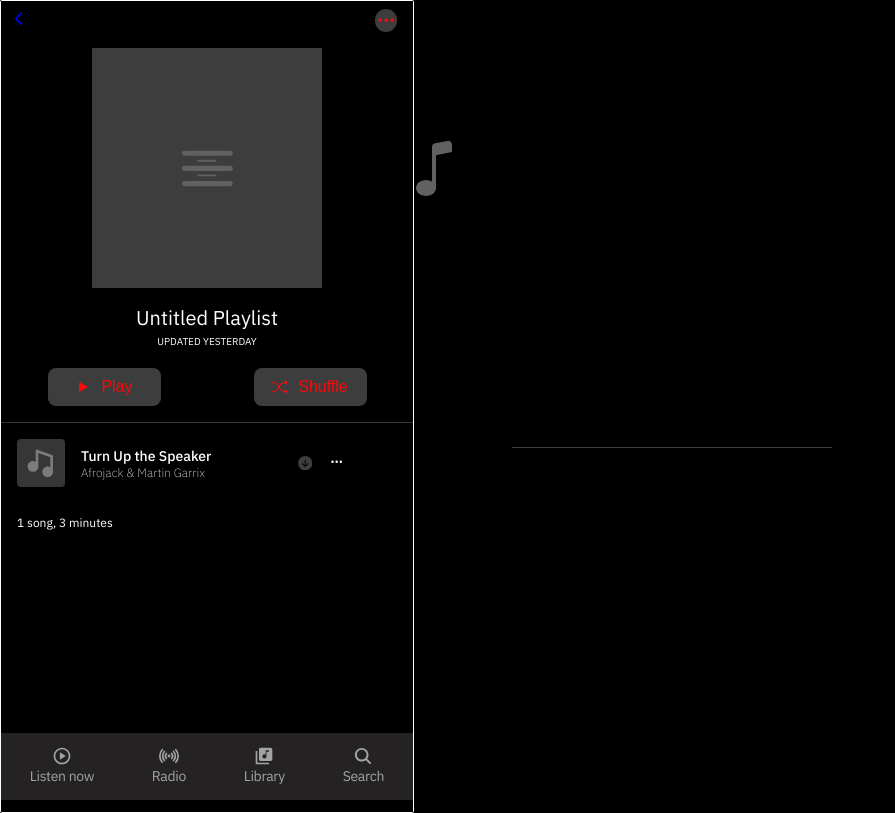
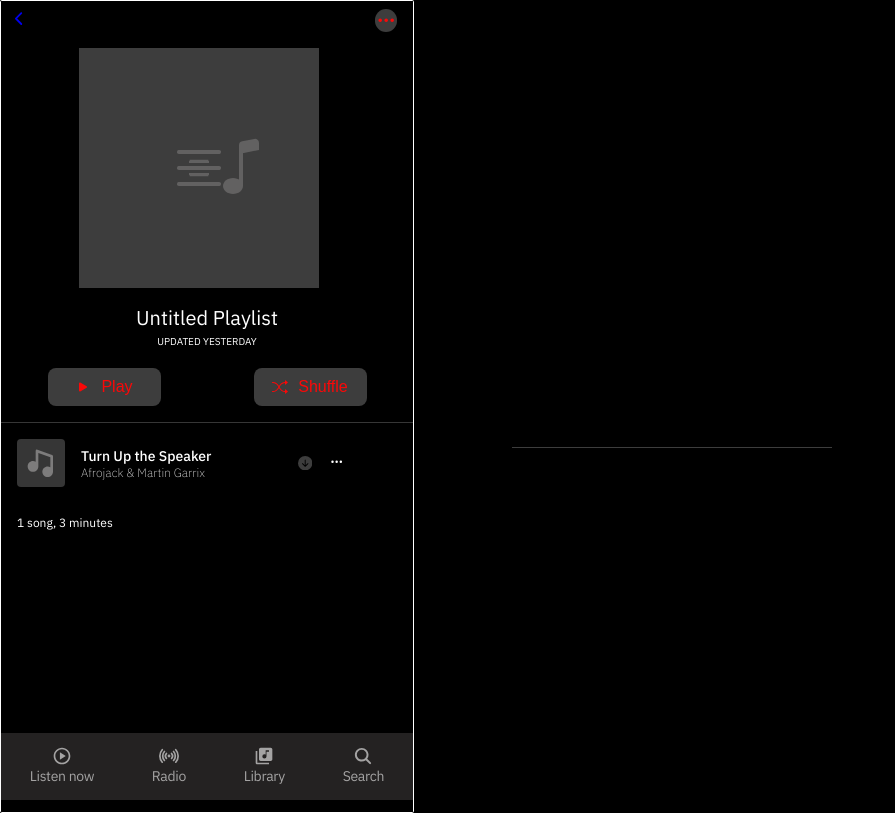
Before and after one commit to Laurajcb/music-clon, a React (Create React App) app: page /untitledPlaylist in a window 1280 px wide. Shown: the whole page, without its empty margins (0-895 px from the left). Built offline with nearby package versions, Linux system fonts and the light colour scheme.

Commit message:
[FIX] improve code

```diff
--- a/src/components/UntitledPlaylist/UntitledPlaylist.js
+++ b/src/components/UntitledPlaylist/UntitledPlaylist.js
@@ -5,6 +5,7 @@ import { BsFillArrowDownCircleFill, BsFillPlayFill, BsMusicNote, BsShuffle, BsTh
 import { FiMenu } from 'react-icons/fi';
 import { IoIosArrowBack } from 'react-icons/io';
 import { Link } from "react-router-dom";
+import ListImg from "../../assets/icons/List.png";
 
 
 import { AiFillMinusCircle, AiTwotoneDislike } from 'react-icons/ai';
@@ -32,7 +33,11 @@ function UntitledPlaylist() {
 
 
   return (
-    <section className="UntitledPlaylist">
+    <section className="UntitledPlaylist" onClick={() => {
+      if (isMenuVisible) {
+        handleMenuItemClick();
+      }
+    }}>
       <section className="UntitledPlaylist-header">
         <Link to="/" className="UntitlePlaylist-back">
           <IoIosArrowBack className="UntitlePlaylist-back-icon" />
@@ -43,10 +48,16 @@ function UntitledPlaylist() {
       </section>
       <div className="UntitledPlaylist-coverPl-container">
         <div className="UntitledPlaylist-coverPl">
+          <img
+            src={ListImg}
+            className="UntitledPlaylist-coverPl-menu"
+            alt="icon-music"
+          />
           <AiOutlineMenu className="UntitledPlaylist-coverPl-menu" />
         </div>
-        <FiMenu className="UntitledPlaylist-coverPl-menu2" />
-        <BsMusicNote className="UntitledPlaylist-coverPl-music-icon" />
+        <section>
+          <BsMusicNote className="UntitledPlaylist-coverPl-music-icon" />
+        </section>
       </div>
       <div className="UntitledPlaylist-text">
         <h2 className="UntitledPlaylist-text1">Untitled Playlist </h2>
--- a/src/components/UntitledPlaylist/UntitledPlaylist.scss
+++ b/src/components/UntitledPlaylist/UntitledPlaylist.scss
@@ -36,13 +36,14 @@
     margin-top: 1rem;
     justify-content: center;
     align-items: center;
+    padding-left: 3rem;
 
     .UntitledPlaylist-coverPl {
-      width: 14.375rem;
-      height: 15rem;
       display: flex;
       justify-content: center;
       align-items: center;
+      width: 15rem;
+      height: 15rem;
       background-color: $bg100;
       flex-wrap: wrap;
 
@@ -64,8 +65,8 @@
     .UntitledPlaylist-coverPl-music-icon {
       font-size: 4rem;
       color: $B300;
-      position: absolute;
-      right: 51rem;
+      position: relative;
+      right: 7rem;
     }
   }
 
@@ -163,7 +164,7 @@
           color: $bg100;
           font-size: 0.9rem;
         }
-        .UntitledPlaylist-btn-dots-menu{
+        .UntitledPlaylist-btn-dots-menu {
           color: $W300;
           background-color: $black;
           border: none;
@@ -194,7 +195,7 @@
       padding: 0.5rem 0.625rem;
       justify-content: space-between;
       background-color: $bg100;
-      &:first-child{
+      &:first-child {
         border-top-left-radius: 0.5rem;
         border-top-right-radius: 0.5rem;
       }
```
Also changed, not shown: src/assets/icons/List.png (added).
